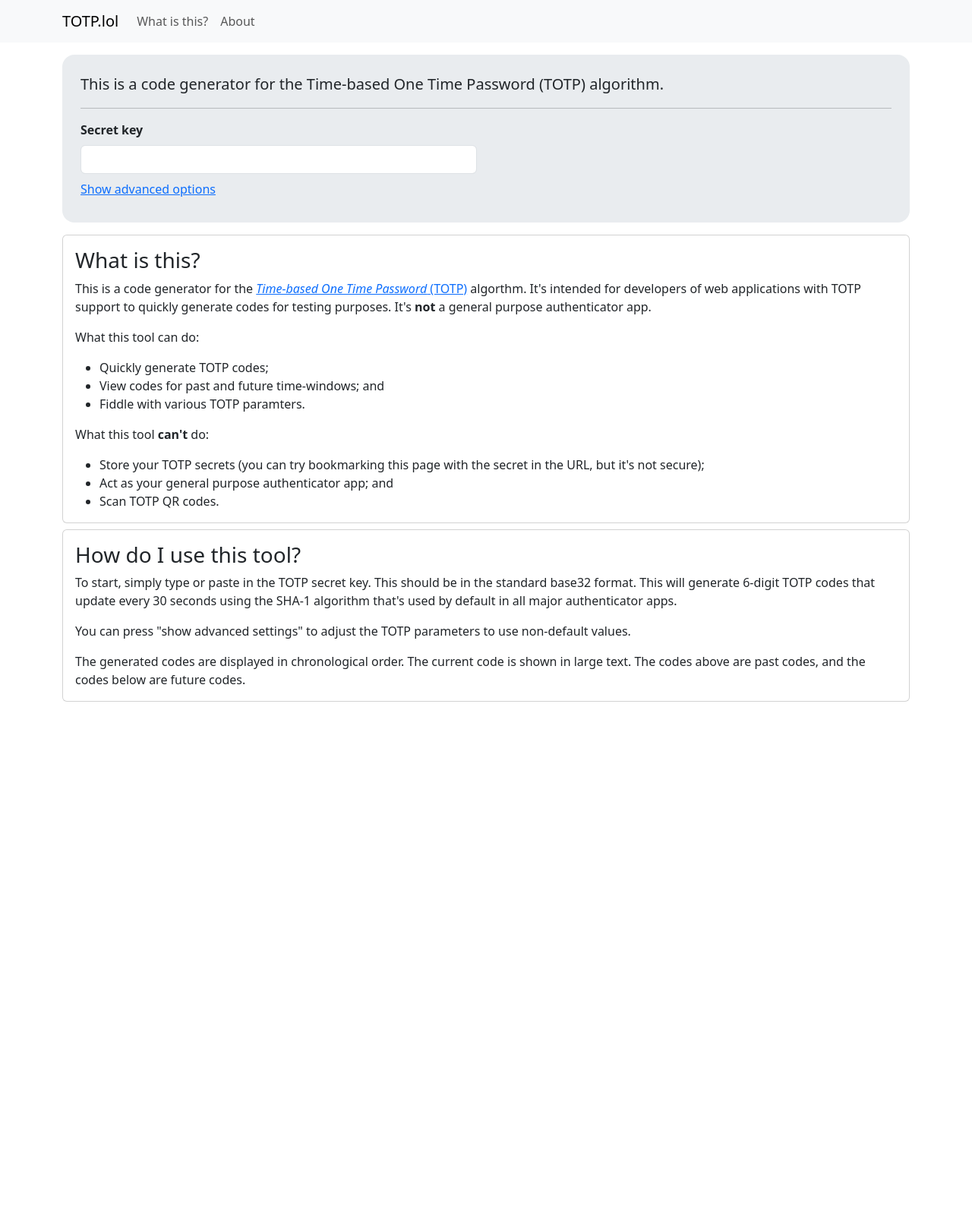
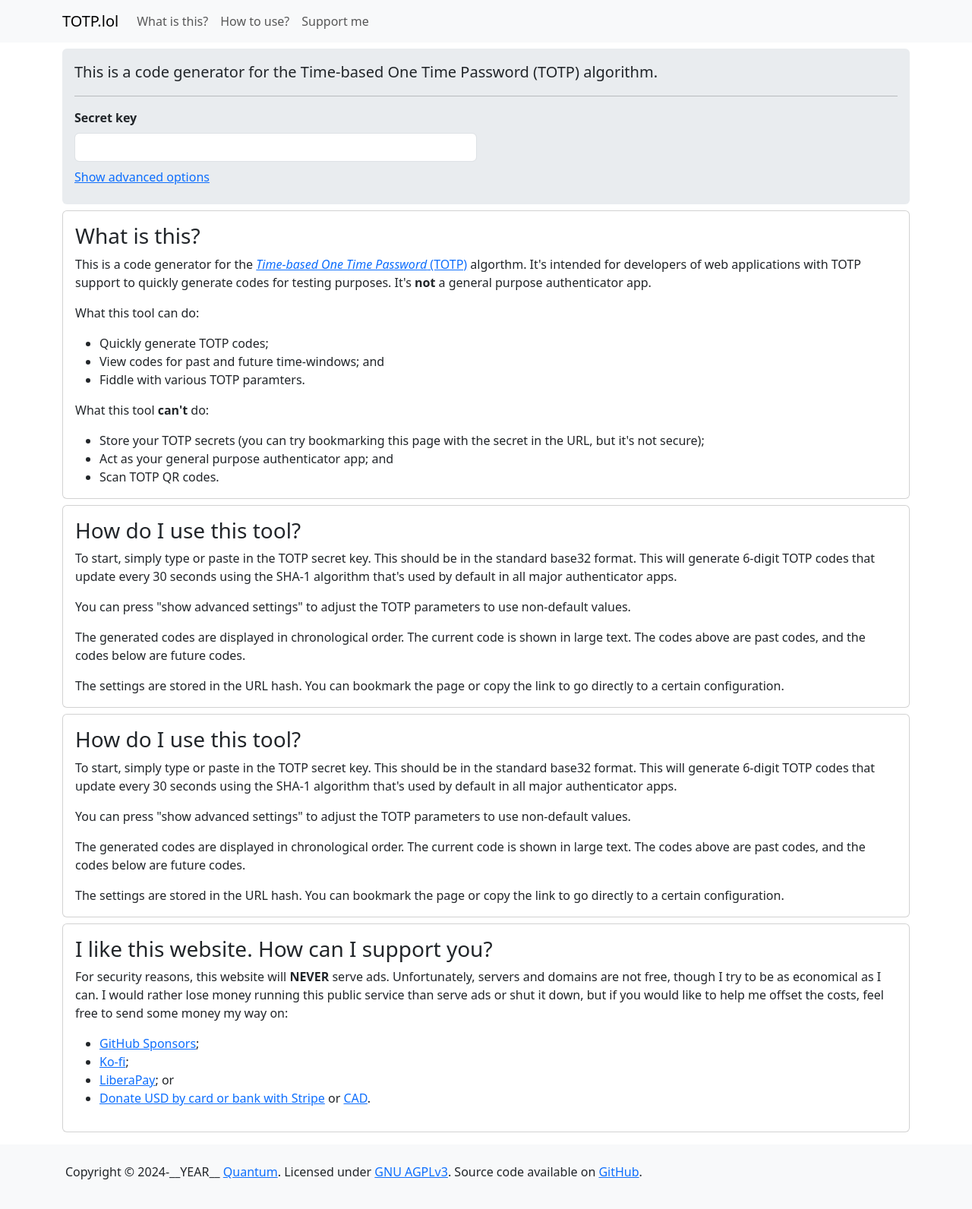
Before and after one commit to quantum5/totp, a React (Vite) app: page / in a window 1280 px wide. Shown: the top 1592 px of the page at 76% size. Before the commit the page ends 924 px from the top, so only its background shows below. Built offline with nearby package versions, Linux system fonts and the light colour scheme; what @otplib/core would draw is missing.

Commit message:
Add donation and footer

```diff
--- a/index.html
+++ b/index.html
@@ -20,7 +20,10 @@
           <a class="nav-link" href="#what-is-this">What is this?</a>
         </li>
         <li class="nav-item">
-          <a class="nav-link" href="#about">About</a>
+          <a class="nav-link" href="#how-to-use">How to use?</a>
+        </li>
+        <li class="nav-item">
+          <a class="nav-link" href="#support-me">Support me</a>
         </li>
       </ul>
     </div>
@@ -53,7 +56,9 @@
       </ul>
       <p class="card-text">What this tool <strong>can't</strong> do:</p>
       <ul class="card-text">
-        <li>Store your TOTP secrets (you can try bookmarking this page with the secret in the URL, but it's not secure);</li>
+        <li>Store your TOTP secrets (you can try bookmarking this page with the secret in the URL, but it's not
+          secure);
+        </li>
         <li>Act as your general purpose authenticator app; and</li>
         <li>Scan TOTP QR codes.</li>
       </ul>
@@ -71,10 +76,56 @@
       </p>
       <p class="card-text">The generated codes are displayed in chronological order. The current code is shown in large
         text. The codes above are past codes, and the codes below are future codes.</p>
+      <p class="card-text">The settings are stored in the URL hash. You can bookmark the page or copy the link to go
+        directly to a certain configuration.</p>
+    </div>
+  </div>
+  <div class="card">
+    <div class="card-body">
+      <h3 class="card-title" id="how-to-use">How do I use this tool?</h3>
+      <p class="card-text">To start, simply type or paste in the TOTP secret key. This should be in the standard base32
+        format. This will generate 6-digit TOTP codes that update every 30 seconds using the SHA-1 algorithm that's used
+        by default in all major authenticator apps.
+      </p>
+      <p class="card-text">You can press "show advanced settings" to adjust the TOTP parameters to use non-default
+        values.
+      </p>
+      <p class="card-text">The generated codes are displayed in chronological order. The current code is shown in large
+        text. The codes above are past codes, and the codes below are future codes.</p>
+      <p class="card-text">The settings are stored in the URL hash. You can bookmark the page or copy the link to go
+        directly to a certain configuration.</p>
+    </div>
+  </div>
+  <div class="card">
+    <div class="card-body">
+      <h3 class="card-title" id="support-me">I like this website. How can I support you?</h3>
+      <p class="card-text">
+        For security reasons, this website will <b>NEVER</b> serve ads. Unfortunately, servers and domains are not free,
+        though I try to be as economical as I can. I would rather lose money running this public service than serve
+        ads or shut it down, but if you would like to help me offset the costs, feel free to send some money my way
+        on:
+      </p>
+      <ul>
+        <li><a href="https://github.com/sponsors/quantum5">GitHub Sponsors</a>;</li>
+        <li><a href="https://ko-fi.com/quantum5">Ko-fi</a>;</li>
+        <li><a href="https://liberapay.com/quantum">LiberaPay</a>; or</li>
+        <li><a href="https://donate.stripe.com/6oEcOL8gebjJeuk9AJ">Donate USD by card or bank with Stripe</a> or
+          <a href="https://donate.stripe.com/cN24ifdAy0F53PG7sA">CAD</a>.
+        </li>
+      </ul>
     </div>
   </div>
 </div>
 
+<footer class="footer">
+  <div class="container">
+    <p class="text-muted">Copyright &copy; 2024-__YEAR__ <a href="https://quantum5.ca">Quantum</a>. Licensed under
+      <a href="https://www.gnu.org/licenses/agpl-3.0.en.html">GNU AGPLv3</a>. Source code available on
+      <a href="https://github.com/quantum5/totp">GitHub</a>.
+    </p>
+  </div>
+</footer>
+
 <script type="module" src="/src/main.tsx"></script>
 </body>
 </html>
--- a/src/index.scss
+++ b/src/index.scss
@@ -20,21 +20,23 @@
 @import 'bootstrap/scss/_popover.scss';
 @import 'bootstrap/scss/_card.scss';
 
-nav {
+body {
+  padding-top: $spacer * 4;
+}
+
+nav.navbar {
+  position: fixed;
+  top: 0;
+  left: 0;
+  right: 0;
+  z-index: 10;
   background-color: $body-tertiary-bg;
 }
 
 .jumbotron {
-  margin: 1em 0;
-  border-radius: 1em;
-  padding: 1em;
+  border-radius: $border-radius;
+  padding: $spacer;
   background-color: $body-secondary-bg;
-}
-
-@include media-breakpoint-up(lg) {
-  .jumbotron {
-    padding: 1.5em;
-  }
 }
 
 .totp-settings {
@@ -119,3 +121,16 @@ nav {
     }
   }
 }
+
+.footer {
+  margin-top: $spacer;
+  background: $body-tertiary-bg;
+  min-height: $spacer * 4;
+  padding: ($spacer * 4 - $font-size-base) / 2 0;
+
+  .container {
+    width: 100%;
+    margin: 0 auto;
+    padding: 0 1em;
+  }
+}
--- a/vite.config.ts
+++ b/vite.config.ts
@@ -2,12 +2,22 @@ import {defineConfig} from 'vite';
 import react from '@vitejs/plugin-react';
 import {nodePolyfills} from 'vite-plugin-node-polyfills';
 import svgr from 'vite-plugin-svgr';
+
+function yearPlugin() {
+  return {
+    name: 'year',
+    transformIndexHtml(html: string): string {
+      return html.replace('__YEAR__', new Date().getFullYear().toString());
+    },
+  } as const;
+}
 
 // https://vitejs.dev/config/
 export default defineConfig({
   plugins: [
     svgr(),
     react(),
+    yearPlugin(),
     nodePolyfills({
       include: ['buffer'],
       globals: {Buffer: true},
```
